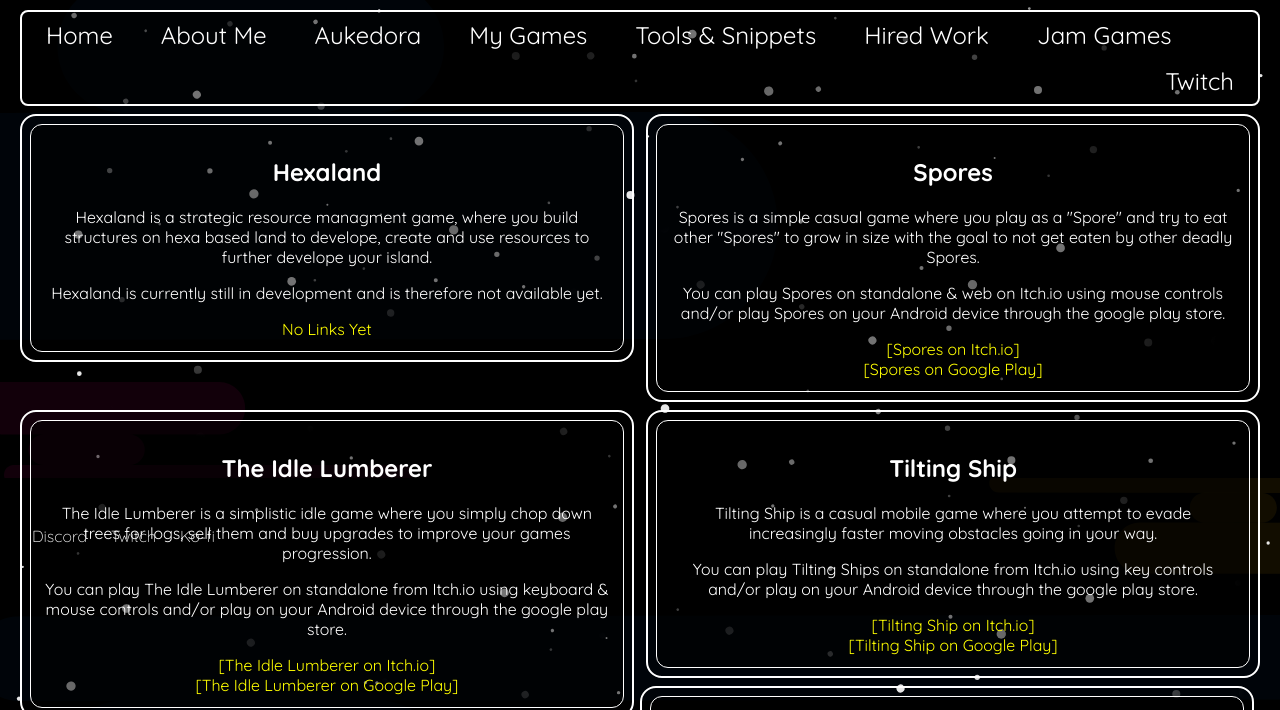
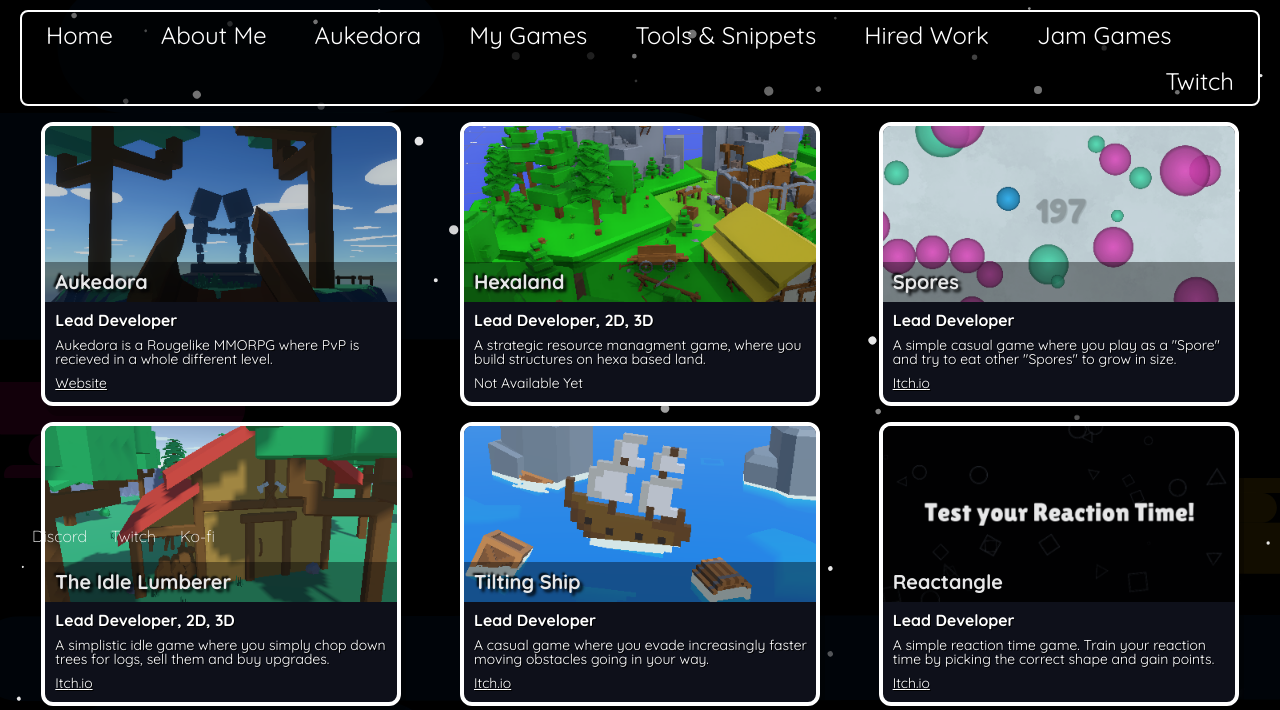
Before and after one commit to realQuartzi/Quartzi.io, a plain HTML site: page casual.html in a window 1280 px wide. Shown: the part 242-952 px from the top of the page. Drawn offline with Linux system fonts and the light colour scheme.

Commit message:
My Games Page Updated

```diff
--- a/casual.html
+++ b/casual.html
@@ -1,6 +1,7 @@
 <html>
 <head>
     <link rel="stylesheet" type="text/css" href="css/index.css">
+    <link rel="stylesheet" type="text/css" href="css/cards.css">
     <link rel="icon" href="assets/icon.png" sizes="32x32">
     <title> Intellegent Data Computation  </title>
 
@@ -27,99 +28,105 @@
 
     <div id="topnav-include"></div>
 
-    <div class="content">
+    <div class="contentGrid">
 
-        <div class="content">
-
-            <div class="leftContent">
-
-                <div class="card">
-
-                    <h2 class="hoverImage">Hexaland</h2>
-                    <img class="hiddenImage" src="./assets/games/HexaLand.png">
-
-                    <p>Hexaland is a strategic resource managment game, where you build structures on hexa based land to develope, create and use resources to further develope your island.</p>
-                    <p>Hexaland is currently still in development and is therefore not available yet.</p>
-                    <a>No Links Yet</a>
+        <div class="projectCard">
+            <a class="projectPreviewImage" style="background-image: url(/assets/games/AukedoraCard.png)"
+                href="https://www.aukedora.com">
+                <div class="centeredBox"></div>
+                <div class="centered">Aukedora</div>
+            </a>
+            <div class="bottomHolder">
+                <div class="projectRole">Lead Developer</div>
+                <div class="projectDescription">Aukedora is a Rougelike MMORPG where PvP is recieved in a whole different level.</div>
+                <a class="redirectLink"
+                    href="https://www.aukedora.com">Website</a>
+            </div>
         </div>
 
+                <div class="projectCard">
+                    <a class="projectPreviewImage" style="background-image: url(/assets/games/HexaLandCard.png)"
+                        >
+                        <div class="centeredBox"></div>
+                        <div class="centered">Hexaland</div>
+                    </a>
+                    <div class="bottomHolder">
+                        <div class="projectRole">Lead Developer, 2D, 3D</div>
+                        <div class="projectDescription">A strategic resource managment game, where you build structures on hexa based land.
+                        </div>
+                        <a class="itchLink">Not Available Yet</a>
+                    </div>
                 </div>
 
-            <div class="rightContent">
-
-                <div class="card">
-
-                    <h2 class="hoverImage">Spores</h2>
-                    <img class="hiddenImage" src="./assets/games/Spores.png">
-
-                    <p>Spores is a simple casual game where you play as a "Spore" and try to eat other "Spores" to grow in size with the goal to not get eaten by other deadly Spores.</p>
-                    <p>You can play Spores on standalone & web on Itch.io using mouse controls and/or play Spores on your Android device through the google play store.</p>
-                    <a href="https://quartzified-studios.itch.io/spores">[Spores on Itch.io]</a>
-                    <br>
-                    <a href="https://play.google.com/store/apps/details?id=com.QuartzifiedStudios.Spores">[Spores on Google Play]</a>
+                <div class="projectCard">
+                    <a class="projectPreviewImage" style="background-image: url(/assets/games/SporesCard.png)" href="https://quartzified-studios.itch.io/spores">
+                        <div class="centeredBox"></div>
+                        <div class="centered">Spores</div>
+                    </a>
+                    <div class="bottomHolder">
+                        <div class="projectRole">Lead Developer</div>
+                        <div class="projectDescription">A simple casual game where you play as a "Spore" and try to eat other "Spores" to grow in size.
+                        </div>
+                        <a class="itchLink" href= "https://quartzified-studios.itch.io/spores">Itch.io</a>
+                    </div>
                 </div>
 
+                                <div class="projectCard">
+                                    <a class="projectPreviewImage" style="background-image: url(/assets/games/IdleLumbererCard.png)"
+                                        href="https://quartzified-studios.itch.io/idle-lumberer">
+                                        <div class="centeredBox"></div>
+                                        <div class="centered">The Idle Lumberer</div>
+                                    </a>
+                                    <div class="bottomHolder">
+                                        <div class="projectRole">Lead Developer, 2D, 3D</div>
+                                        <div class="projectDescription">A simplistic idle game where you simply chop down trees for logs, sell them and buy upgrades.</div>
+                                        <a class="itchLink" href="https://quartzified-studios.itch.io/idle-lumberer">Itch.io</a>
+                                    </div>
                                 </div>
 
+                <div class="projectCard">
+                    <a class="projectPreviewImage" style="background-image: url(/assets/games/TiltedCard.png)"
+                        href="https://quartzified-studios.itch.io/tilting-ship">
+                        <div class="centeredBox"></div>
+                        <div class="centered">Tilting Ship</div>
+                    </a>
+                    <div class="bottomHolder">
+                        <div class="projectRole">Lead Developer</div>
+                        <div class="projectDescription">A casual game where you evade increasingly faster moving obstacles going in your way.
+                        </div>
+                        <a class="itchLink" href="https://quartzified-studios.itch.io/tilting-ship">Itch.io</a>
+                    </div>
                 </div>
 
-        <div class="content">
-
-
-            <div class="leftContent">
-
-                <div class="card">
-
-                    <h2 class="hoverImage">The Idle Lumberer</h2>
-                    <img class="hiddenImage" src="./assets/games/IdleLumberer.png">
-
-                    <p>The Idle Lumberer is a simplistic idle game where you simply chop down trees for logs, sell them and buy upgrades to improve your games progression.</p>
-                    <p>You can play The Idle Lumberer on standalone from Itch.io using keyboard & mouse controls and/or play on your Android device through the google play store.</p>
-                    <a href="https://quartzified-studios.itch.io/idle-lumberer">[The Idle Lumberer on Itch.io]</a>
-                    <br>
-                    <a href="https://play.google.com/store/apps/details?id=com.QuartzifiedStudios.IdleLumberer">[The Idle Lumberer on Google Play]</a>
+        <div class="projectCard">
+            <a class="projectPreviewImage" style="background-image: url(/assets/games/ReactangleCard.png)"
+                href="https://quartzified-studios.itch.io/reactangle">
+                <div class="centeredBox"></div>
+                <div class="centered">Reactangle</div>
+            </a>
+            <div class="bottomHolder">
+                <div class="projectRole">Lead Developer</div>
+                <div class="projectDescription">A simple reaction time game. Train your reaction time by picking the correct shape and gain points.
                 </div>
-
+                <a class="itchLink" href="https://quartzified-studios.itch.io/reactangle">Itch.io</a>
             </div>
-
-            <div class="rightContent">
-
-                <div class="card">
-
-                    <h2 class="hoverImage">Tilting Ship</h2>
-                    <img class="hiddenImage" src="./assets/games/TiltingShip.png">
-
-                    <p>Tilting Ship is a casual mobile game where you attempt to evade increasingly faster moving obstacles going in your way.</p>
-                    <p>You can play Tilting Ships on standalone from Itch.io using key controls and/or play on your Android device through the google play store.</p>
-                    <a href="https://quartzified-studios.itch.io/tilting-ship">[Tilting Ship on Itch.io]</a>
-                    <br>
-                    <a href="https://play.google.com/store/apps/details?id=com.QuartzifiedStudios.TiltingShip">[Tilting Ship on Google Play]</a>
-                </div>
-
         </div>
 
 
+                <div class="projectCard">
+                    <a class="projectPreviewImage" style="background-image: url(/assets/games/DrudgeCard.png)"
+                        href="https://quartzi.itch.io/drudge">
+                        <div class="centeredBox"></div>
+                        <div class="centered">Drudge</div>
+                    </a>
+                    <div class="bottomHolder">
+                        <div class="projectRole">Lead Developer</div>
+                        <div class="projectDescription">A fast paced pixel styled speedrun dungeon crawler with randomly generated levels.
+                        </div>
+                        <a class="itchLink" href="https://quartzi.itch.io/drudge">Itch.io</a>
+                    </div>
                 </div>
 
-        <div class="content">
-
-            <div class="leftContent">
-
-                <div class="card">
-
-                    <h2 class="hoverImage">Reactangle</h2>
-                    <img class="hiddenImage" src="./assets/games/Reactangle.png">
-
-                    <p>Reactangle is a small reaction game initally written in less than 250 lines of code within 1 script. It provides 3 different game modes to test your reaction speed, through increasingly speeding up the pace of the game with every point gained.</p>
-                    <p>You can play Reactangles on standalone and web from Itch.io using keyboard & mouse controls and/or play Spores on your Android device through the google play store.</p>
-                    <a href="https://quartzified-studios.itch.io/reactangle">[Reactangle on Itch.io]</a>
-                    <br>
-                    <a href="https://play.google.com/store/apps/details?id=com.QuartzifiedStudios.Reactangle">[Reactangle on Google Play]</a>
-                </div>
-
-            </div>
-
-        </div>
 
     </div>
 
--- a/css/cards.css
+++ b/css/cards.css
@@ -94,7 +94,7 @@
 .projectDescription {
 
     text-align: left;
-    width: 350px;
+    width: 340px;
 
     color: white;
     text-shadow: rgb(0, 0, 0) 1px 1px;
@@ -103,6 +103,31 @@
     line-height: 1;
     font-family: "Quicksand-Regular";
     margin: 10px;
+}
+
+.redirectLink {
+    text-align: left;
+    width: 280px;
+    color: white;
+    text-shadow: rgb(0, 0, 0) 1px 1px;
+    font-size: 14px;
+    font-weight: 100;
+    line-height: 1;
+    font-family: "Quicksand-Regular";
+    margin: 10px;
+}
+
+.itchLink
+{
+        text-align: left;
+            width: 280px;
+            color: white;
+            text-shadow: rgb(0, 0, 0) 1px 1px;
+            font-size: 14px;
+            font-weight: 100;
+            line-height: 1;
+            font-family: "Quicksand-Regular";
+            margin: 10px;
 }
 
 .gitHubLink {
```
Also changed, not shown: assets/games/AukedoraCard.png (added), assets/games/DeeperCavernsCard.png (added), assets/games/DrudgeCard.png (added), assets/games/HexalandCard.png (added), assets/games/IdleLumbererCard.png (added), assets/games/ReactangleCard.png (added), assets/games/ResroidsCard.png (added), assets/games/SlimeCard.png (added), assets/games/SporesCard.png (added), assets/games/TiltedCard.png (added). Lines whose indentation alone changed are shown as unchanged.
